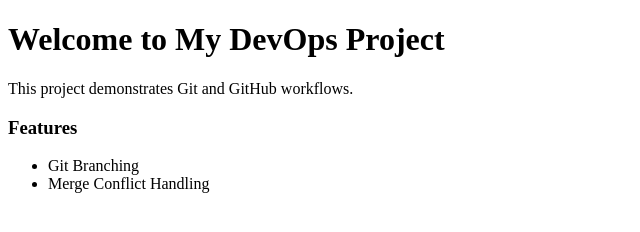
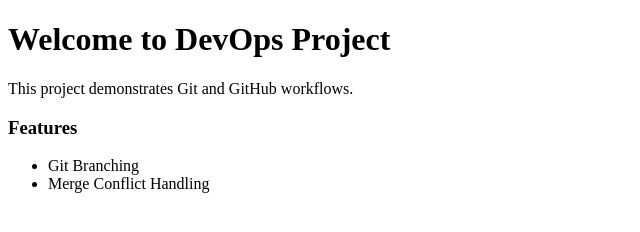
Before and after one commit to Divya0Sharma/devops-git-project, a plain HTML site: page index.html in a window 1280 px wide. Shown: the whole page, without its empty margins (0-640 px from the left). Drawn offline with Linux system fonts and the light colour scheme.

Commit message:
Updated homepage heading(second time) in test

```diff
--- a/index.html
+++ b/index.html
@@ -4,7 +4,7 @@
     <title>DevOps Git Project</title>
 </head>
 <body>
-    <h1>Welcome to My DevOps Project</h1>
+    <h1>Welcome to DevOps Project</h1>
     <p>This project demonstrates Git and GitHub workflows.</p>
     <h3>Features</h3>
     <ul>
```
